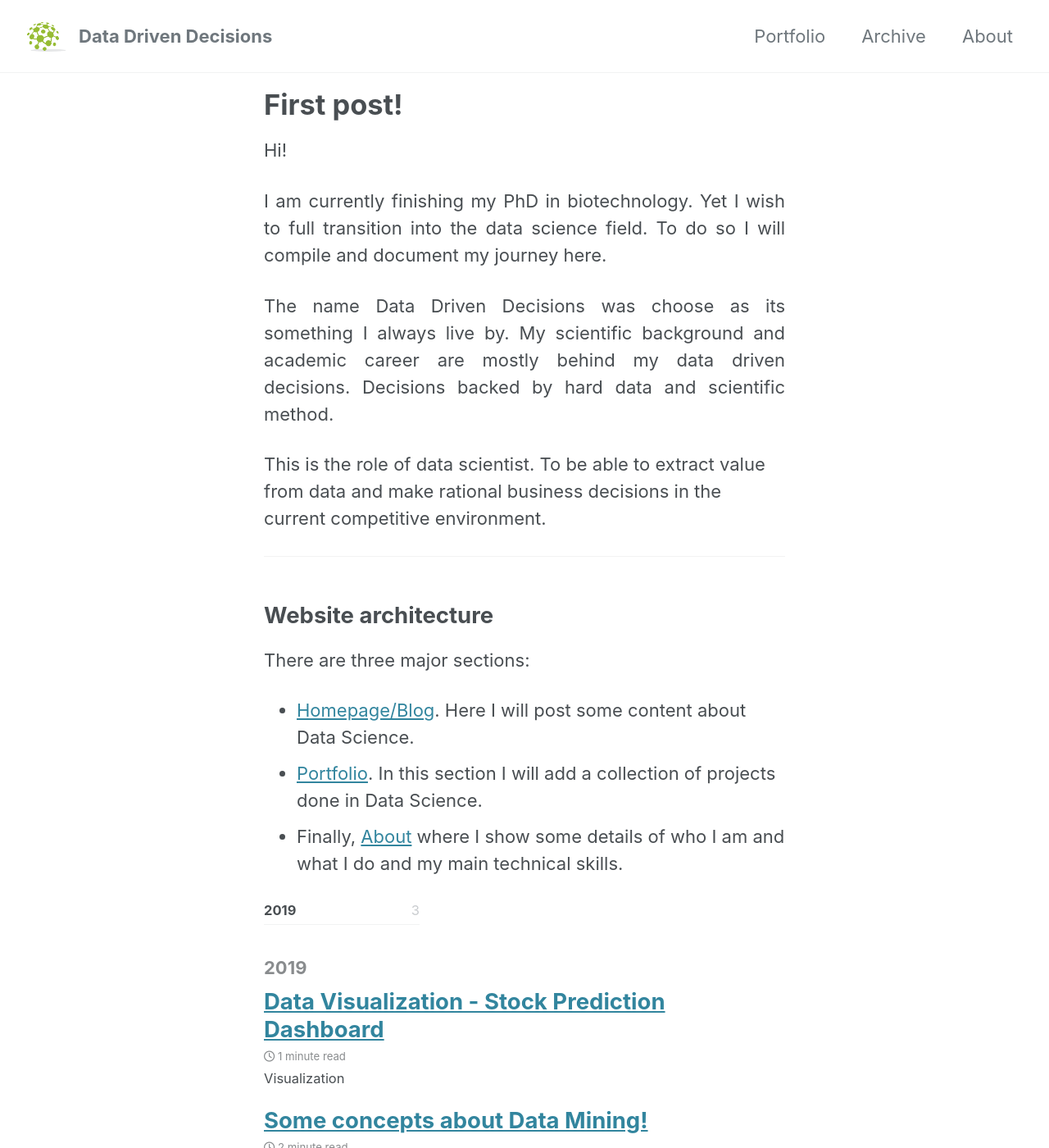
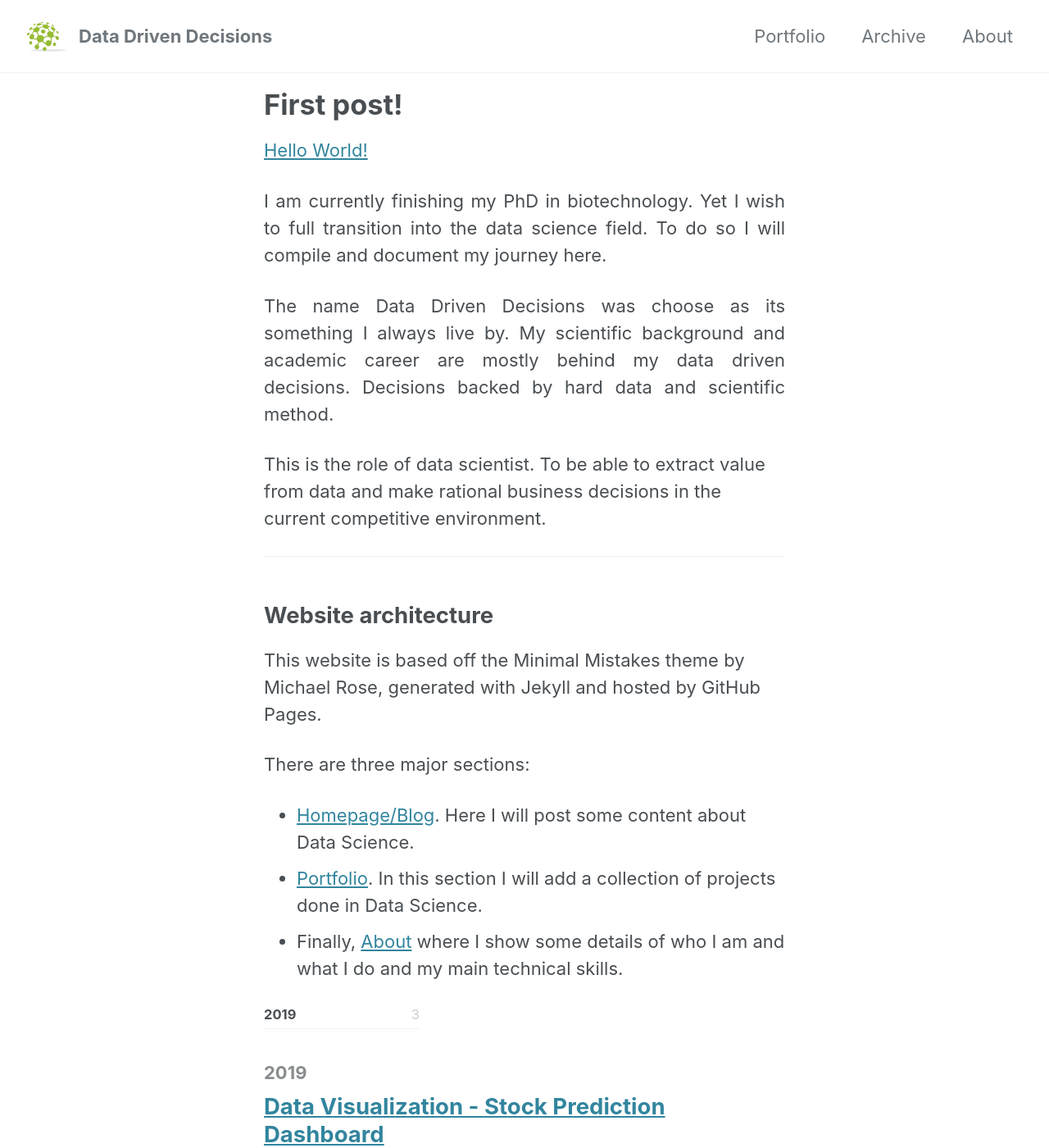
Before and after one commit to vidigaljoao/vidigaljoao.github.io, a Jekyll site: the page built from _posts/2019-08-01-first-entry.md, in a window 1280 px wide and 1400 px high. Shown: the whole window at 82% size. Built offline with Jekyll 4.4.1, drawn with Linux system fonts in a browser that asks for light colours; cached includes are drawn as plain includes; nearby versions of some CDN libraries.

Commit message:
change layout

```diff
--- a/_posts/2019-08-01-first-entry.md
+++ b/_posts/2019-08-01-first-entry.md
@@ -6,7 +6,7 @@ author: "João Vidigal"
 tags: [data science]
 excerpt: "Data Science"
 ---
-Hi!
+[Hello World!](https://upload.wikimedia.org/wikipedia/commons/thumb/b/bd/Hello_world_c.svg/800px-Hello_world_c.svg.png)
 
 <p style='text-align: justify;'> I am currently finishing my PhD in biotechnology. Yet I wish to full transition into the data science field.
 To do so I will compile and document my journey here.</p>
@@ -19,6 +19,8 @@ ___
 
 ## Website architecture
 
+This website is based off the Minimal Mistakes theme by Michael Rose, generated with Jekyll and hosted by GitHub Pages.
+
 There are three major sections:
 
 *  [Homepage/Blog](/). Here I  will  post some content about Data Science.
```
